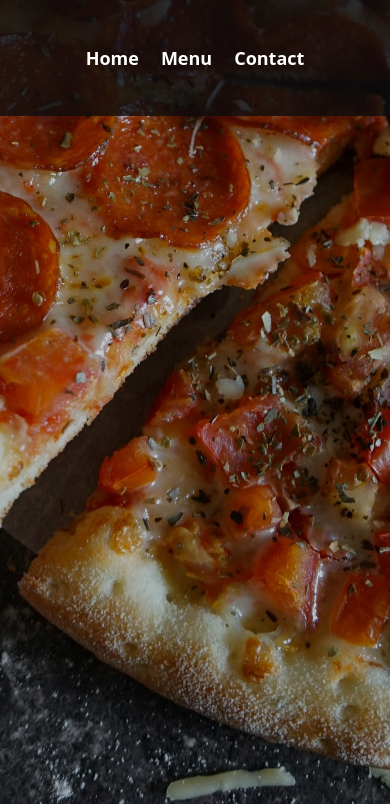
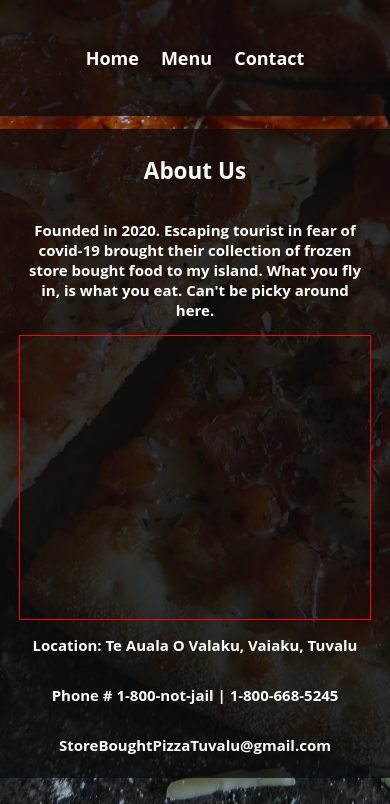
Before and after one commit to timjacksonm/Restaurant-Page, a website built with webpack: page dist/index.html in a window 390 px wide. Both pictures are taken after a click on the button "Contact". Shown: the top 804 px of the page. Built offline with nearby package versions, Linux system fonts and the light colour scheme; files whose address does not match are found by name.

Commit message:
added about us section to contactTab. added div that will hold a map eventually. location / phone / email added.

```diff
--- a/src/contact.js
+++ b/src/contact.js
@@ -1,7 +1,34 @@
 const contactPage = (function() {
 
+        function initMap() {
+            // The location of Tuvalu
+            const tuvalu = { lat: 7.1095, lng: 177.6493 };
+            // The map, centered at Tuvalu
+            const map = new google.maps.Map(document.querySelector('.mapBox'), {
+              zoom: 4,
+              center: tuvalu,
+            });
+            // The marker, positioned at Tuvalu
+            const marker = new google.maps.Marker({
+              position: tuvalu,
+              map: map,
+            });
+          }
     const contactTab = () => {
-        console.log('nothing here');
+        const main = document.querySelector('main');
+        main.className = 'contact';
+
+        main.appendChild(document.createElement('div')).className = 'contactBox';
+        const selectBox = main.querySelector('.contactBox');
+
+        selectBox.appendChild(document.createElement('h2')).textContent = 'About Us';
+        selectBox.appendChild(document.createElement('p')).textContent = 'Founded in 2020. Escaping tourist in fear of covid-19 brought their collection of frozen store bought food to my island. What you fly in, is what you eat. Can\'t be picky around here.';
+        selectBox.appendChild(document.createElement('div')).className = 'mapBox';
+        selectBox.appendChild(document.createElement('p')).textContent = 'Location: Te Auala O Valaku, Vaiaku, Tuvalu';
+        selectBox.appendChild(document.createElement('p')).textContent = 'Phone # 1-800-not-jail | 1-800-668-5245';
+        selectBox.appendChild(document.createElement('p')).textContent = 'StoreBoughtPizzaTuvalu@gmail.com';
+
+        // initMap(); to be implemented
     };
 
     return {
--- a/src/styles.css
+++ b/src/styles.css
@@ -55,7 +55,8 @@ body {
 }
 /* MAIN | CENTER OF PAGE */
 .home,
-.menu {
+.menu,
+.contact {
   display: flex;
   flex-direction: column;
   align-items: center;
@@ -87,7 +88,6 @@ body {
 .menuBox li {
   display: flex;
   flex-direction: column;
-  word-wrap: normal;
   max-width: 250px;
   white-space: normal;
   align-items: center;
@@ -105,6 +105,26 @@ body {
   margin: 1px;
   padding: 5px;
   width: 240px;
+}
+.contactBox {
+  display: flex;
+  flex-direction: column;
+  height: 75vh;
+  width: 45vh;
+  background: rgba(12, 12, 13, 0.78);
+  white-space: normal;
+  line-height: normal;
+  align-items: center;
+  text-align: center;
+  padding: 2%;
+}
+.contactBox p {
+  width: 40vh;
+}
+.mapBox {
+  height: 350px;
+  width: 350px;
+  border: 1px solid red;
 }
 /* FOOTER | BOTTOM OF PAGE */
 .footer {
```
Also changed, not shown: src/menu.js (+4 -4 lines), dist/index.html, dist/main.js.
